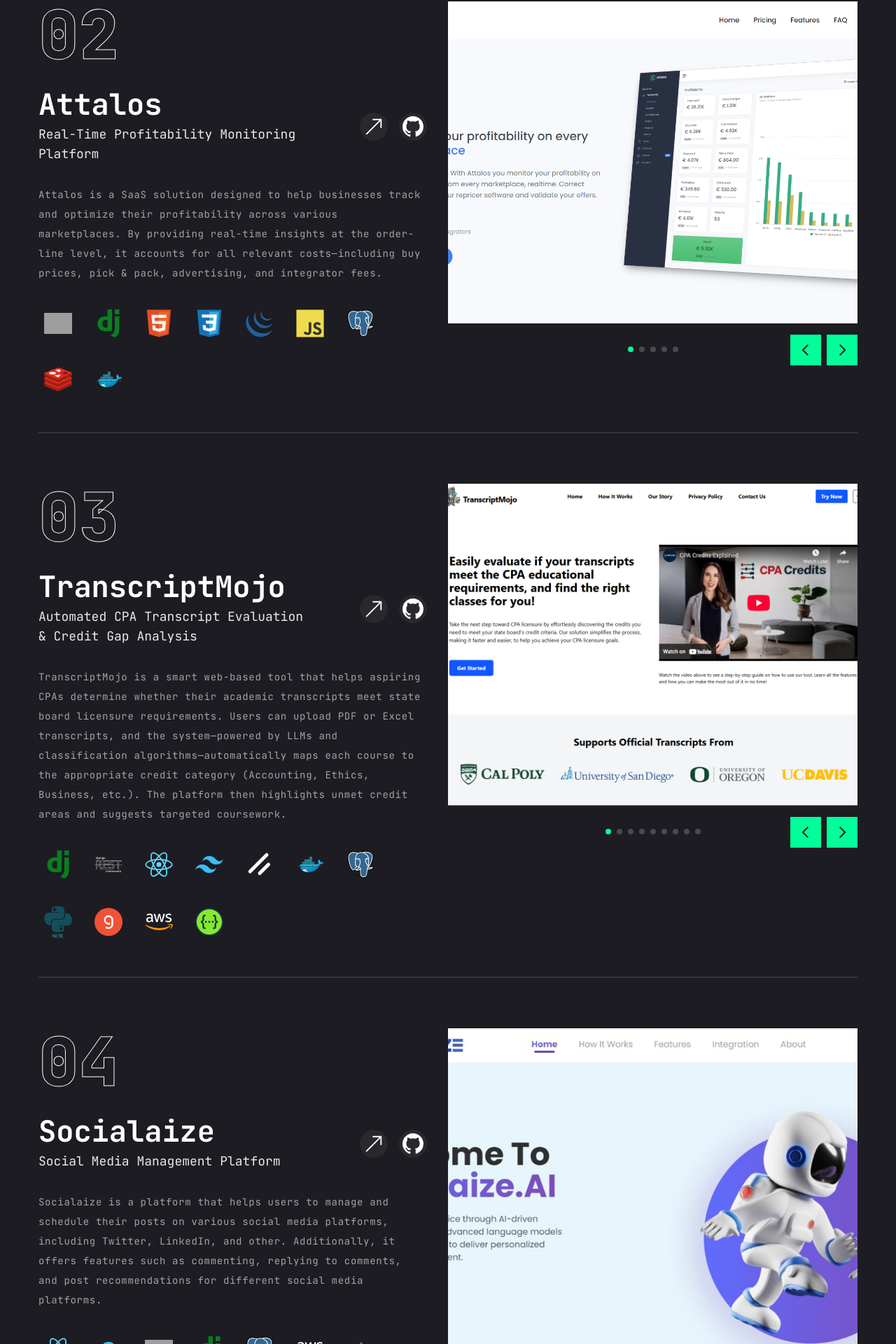
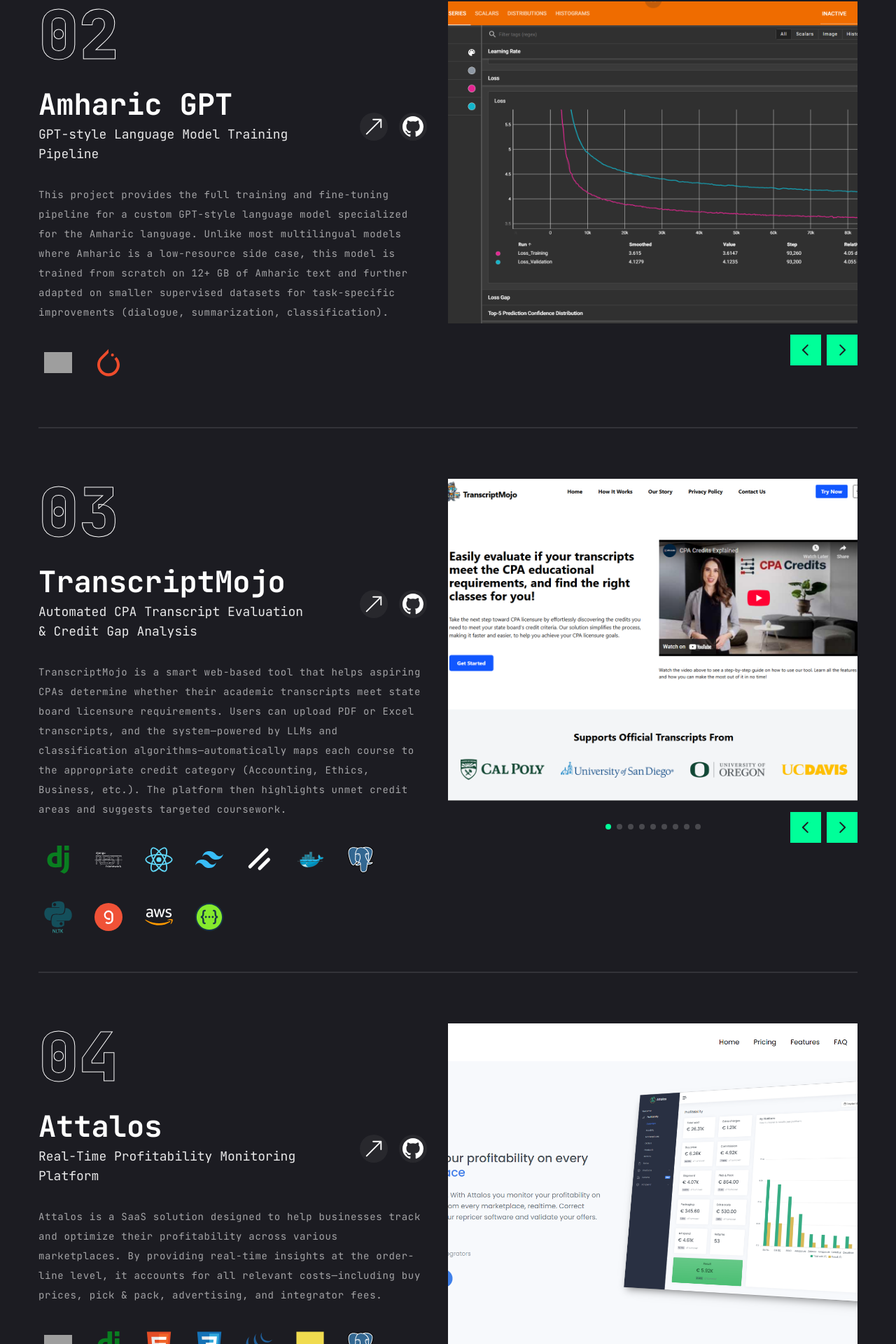
Before and after one commit to amha-kindu/portfolio, a Next.js app: page / in a window 1280 px wide. Shown: the part 2749-4669 px from the top of the page at 70% size. Built offline with nearby package versions, Linux system fonts and the light colour scheme; grey boxes are pictures that could not be loaded.

Commit message:
add the AmharicGPT project

```diff
--- a/components/sections/Projects.jsx
+++ b/components/sections/Projects.jsx
@@ -41,21 +41,17 @@
     },
     {
         num: "02",
-        title: "Attalos",
-        subtitle: "Real-Time Profitability Monitoring Platform",
-        description: "Attalos is a SaaS solution designed to help businesses track and optimize their profitability across various marketplaces. By providing real-time insights at the order-line level, it accounts for all relevant costs—including buy prices, pick & pack, advertising, and integrator fees.",
+        title: "Amharic GPT",
+        subtitle: "GPT-style Language Model Training Pipeline",
+        description: "This project provides the full training and fine-tuning pipeline for a custom GPT-style language model specialized for the Amharic language. Unlike most multilingual models where Amharic is a low-resource side case, this model is trained from scratch on 12+ GB of Amharic text and further adapted on smaller supervised datasets for task-specific improvements (dialogue, summarization, classification).",
         stack: [
-            "Python", "Django", "HTML5", "CSS3", "Jquery", "JavaScript", "PostgresSQL", "Redis", "Docker"
+            "Python", "PyTorch"
         ].map((item, index) => (<TechStack key={index} size={40} name={item} />)),
         images: [
-            "/assets/projects/Attalos/homepage.png",
-            "/assets/projects/Attalos/dashboard.png",
-            "/assets/projects/Attalos/order-lines.png",
-            "/assets/projects/Attalos/edit-view.png",
-            "/assets/projects/Attalos/settings.png",
+            "/assets/projects/AmharicGPT/training-curves.png",
         ],
-        live: "https://attalos.io",
-        github: ""
+        live: "",
+        github: "https://github.com/amha-kindu/amharic-gpt"
     },
     {
         num: "03",
@@ -82,6 +78,24 @@
     },
     {
         num: "04",
+        title: "Attalos",
+        subtitle: "Real-Time Profitability Monitoring Platform",
+        description: "Attalos is a SaaS solution designed to help businesses track and optimize their profitability across various marketplaces. By providing real-time insights at the order-line level, it accounts for all relevant costs—including buy prices, pick & pack, advertising, and integrator fees.",
+        stack: [
+            "Python", "Django", "HTML5", "CSS3", "Jquery", "JavaScript", "PostgresSQL", "Redis", "Docker"
+        ].map((item, index) => (<TechStack key={index} size={40} name={item} />)),
+        images: [
+            "/assets/projects/Attalos/homepage.png",
+            "/assets/projects/Attalos/dashboard.png",
+            "/assets/projects/Attalos/order-lines.png",
+            "/assets/projects/Attalos/edit-view.png",
+            "/assets/projects/Attalos/settings.png",
+        ],
+        live: "https://attalos.io",
+        github: ""
+    },
+    {
+        num: "05",
         title: "Socialaize",
         subtitle: "Social Media Management Platform",
         description: "Socialaize is a platform that helps users to manage and schedule their posts on various social media platforms, including Twitter, LinkedIn, and other. Additionally, it offers features such as commenting, replying to comments, and post recommendations for different social media platforms.",
@@ -101,7 +115,7 @@
         github: ""
     },
     {
-        num: "05",
+        num: "06",
         title: "GiftXD",
         subtitle: "Instant Gift Card Cashout Platform",
         description: "GiftXD is a secure, scalable platform that lets users convert gift cards into cash within minutes. It features a smooth multi-step onboarding flow, real-time offer generation powered by smart matching algorithms, and robust identity verification to ensure safe transactions. Built with a modern backend stack and asynchronous workflows using ApacheKafka, the system supports high-throughput card intake, automated fraud checks, and seamless payout processing via user-friendly dashboards.",
@@ -122,7 +136,7 @@
         github: ""
     },
     {
-        num: "06",
+        num: "07",
         title: "LissanX",
         subtitle: "English-to-Amharic Translating Model",
         description: "A custom Transformer-based neural machine translation model for English to Amharic translation, implemented from scratch in PyTorch and deployed with Gradio for interactive use.",
@@ -139,7 +153,7 @@
         github: "https://huggingface.co/spaces/amha-kindu/LissanX/tree/main"
     },
     {
-        num: "07",
+        num: "08",
         title: "Rideshare",
         subtitle: "",
         description: "Rideshare is a mobile-based platform enabling users to book, share, and manage rides collaboratively. Key features include a dynamic ride-booking system, real-time ride notifications, and comprehensive user profile management, all backed by secure, scalable backend architecture. The platform integrates advanced scheduling algorithms to match riders efficiently, optimizes route sharing.",
@@ -160,7 +174,7 @@
         github: "https://github.com/amhakindu/Rideshare"
     },
     {
-        num: "08",
+        num: "09",
         title: "NFT-Gebeya",
         subtitle: "Marketplace for Digital Products as NFTs",
         description: "NFT-Gebeya is  a robust online platform that facilitates the trading and showcasing of digital products as NFTs. The platform will support a wide range of digital assets, including artwork, photography, ebooks, collectibles, audio and video.",
@@ -179,7 +193,7 @@
         github: "https://github.com/KaleabKindu/NFT_Marketplace"
     },
     {
-        num: "09",
+        num: "10",
         title: "InboXpert",
         subtitle: "AI-Powered Email Client",
         description: "InboXpert is a cutting-edge, AI-enhanced email client built to streamline communication and optimize inbox management. It integrates OpenAI’s API to offer AI-driven functionalities such as predictive sorting, smart categorization, and automated responses.",
```
Also changed, not shown: public/assets/projects/AmharicGPT/training-curves.png (added).
